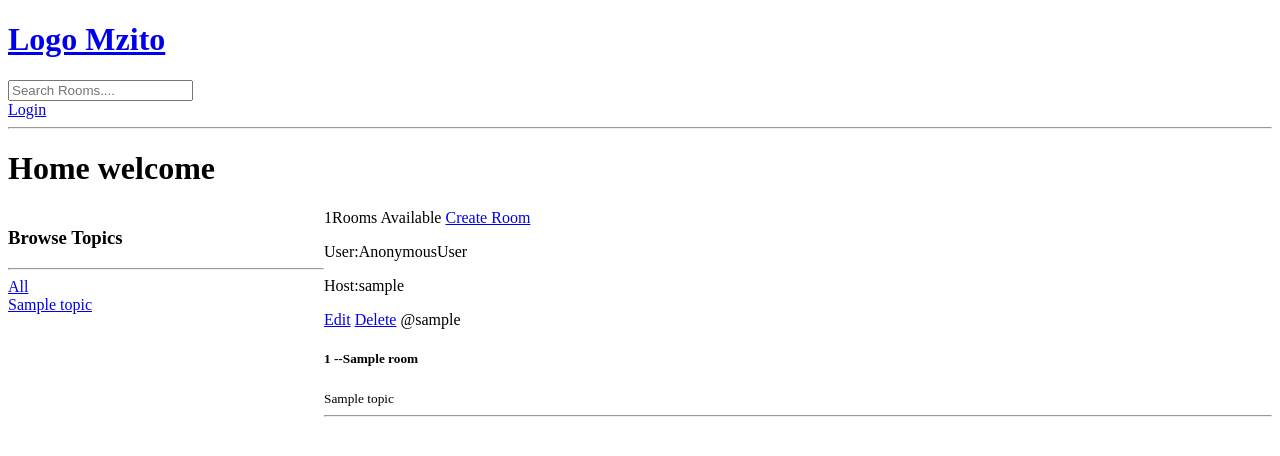
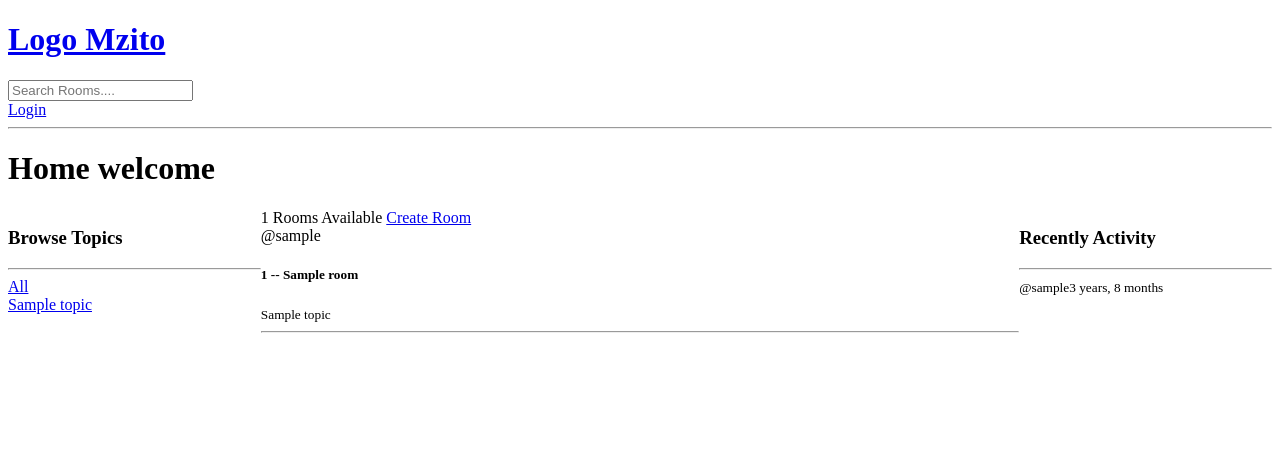
Before and after one commit to vincenttommi/try-django, a Django app: page / in a window 1280 px wide. Shown: the top 456 px of the page. Run offline with Django 4.2, Linux system fonts and the light colour scheme; tables that the repository leaves empty hold one stand-in row (values such as "Sample post").

Commit message:
correcting home interface

```diff
--- a/elimu_site/wera/models.py
+++ b/elimu_site/wera/models.py
@@ -50,3 +50,6 @@ class Message(models.Model):
 
     def __str(self):
         return self.body[0:50]
+
+    class Meta:
+        ordering  = ['-updated', '-created']
--- a/elimu_site/wera/templates/wera/home.html
+++ b/elimu_site/wera/templates/wera/home.html
@@ -1,74 +1,78 @@
 {% extends "wera/main.html" %}
 
+{% block content %}
+<!DOCTYPE html>
+<html>
 
- {% block content%}
+<head>
+    <style>
+        .home-container {
+            display: grid;
+            grid-template-columns:1fr 3fr 1fr ;
+        }
+    </style>
+</head>
 
-<style>
-  .home-container{
-    display:grid;
-    grid-template-columns: 1fr 3fr;
-  }
-
-
-
-</style>
-
+<body>
     <h1>Home welcome</h1>
-
-
-
-
 
     <div class="home-container">
         <div>
             <h3>Browse Topics</h3>
             <hr>
 
+            <div>
+                <a href="{% url 'home' %}">All</a>
+            </div>
+            {# When refreshing the page, it should go back to home. #}
+            {% for topic in topics %}
+            <div>
+                <a href="{% url 'home' %}?q={{ topic.name }}">{{ topic.name }}</a>
+            </div>
+            {% endfor %}
+        </div>
+        {# First container #}
+        <div>
+            <a>{{ room_count }} Rooms Available</a>
+            <a href="{% url 'create-room' %}">Create Room</a>
+            <div>
+                {% for room in rooms %}
+                <div>
+                    {# Hide information of the user and only display when the users are certain hosts #}
+                    {% if request.user == room.host %}
+                    {# Debugging Info #}
+                    <p>User: {{ request.user }}</p>
+                    <p>Host: {{ room.host }}</p>
+                    <a href="{% url 'update-room' room.id %}">Edit</a>
+                    <a href="{% url 'delete-room' room.id %}">Delete</a>
+                    {% endif %}
+                    <span>@{{ room.host.username }}</span>
+                    <h5>{{ room.id }} -- {{ room.name }}</h5>
+                    <small href="{% url 'home' %}">{{ room.topic.name }}</small>
+                    <hr>
+                </div>
+                {% endfor %}
+        </div>
+    </div>
+
 
 
 
     <div>
-           <a href="{%  url  'home' %}">All</a>
-         </div>
-         {% comment %}when refreshing the page it should go  back to home {% endcomment %}
 
-       {%  for  topic  in topics %}
-         <div>
-           <a href="{%  url 'home' %}?q={{topic.name}}">{{topic.name}}</a>
-         </div>
-       {%  endfor %}
-    </div>
-
-{% comment %} first container {% endcomment %}
+ <h3>Recently Activity</h3>
+ <hr>
+ {%    for message in  room_messages %}
  <div>
 
-    <a>{{room_count}}Rooms Available</a>
-<a href="{% url 'create-room'%}">Create  Room</a>
-<div>
-    {%  for room in rooms %}
 
-    <div>
-         {% comment %} {% comment %} hidding information of the user and only displaying when the
-         users are of certain hosts {% endcomment %}
-      {% comment %} {% if request.user  == rooom.host %} {% endcomment %}
+<small>@{{message.user}}{{message.created|timesince}}</small>
+ </div>
+ {%  endfor  %}
 
-       {% comment %} debugging Info {% endcomment %}
-       <p>User:{{request.user }}</p>
-       <p>Host:{{room.host}}</p>
 
-      <a  href="{% url 'update-room' room.id %}">Edit</a>
-      <a href="{%   url 'delete-room'  room.id %}">Delete</a>
+    </div>
+</body>
 
-      {% comment %} {% endif %} {% endcomment %}
-
-    <span>@{{room.host.username}}</span>
-    <h5>{{room.id}} --{{room.name}}</h5>
-    <small href="{% url 'home'%}">{{room.topic.name}}</small>
-    <hr>
-    </div>
-    {%  endfor %}
-</div>
-    </div>
-</div>
-
-{% endblock %}
+</html>
+{% endblock content %}
--- a/elimu_site/wera/templates/wera/room.html
+++ b/elimu_site/wera/templates/wera/room.html
@@ -6,7 +6,8 @@
 <style>
     .room-container{
         display:grid;
-        grid-template-columns:3fr 1fr;
+        grid-template-columns:3fr 1fr ;
+        {% comment %} styles  for creating column  {% endcomment %}
 
 
     }
@@ -76,4 +77,4 @@
 </div>
 
 </div>
-{% endblock %}
+{% endblock   %}
--- a/elimu_site/wera/views.py
+++ b/elimu_site/wera/views.py
@@ -34,7 +34,10 @@ def home(request,):
     room_count   = rooms.count()
     #method to get number of rooms available intead of using  len()
 
-    context  = {'rooms': rooms, 'topics':topics, 'room_count': room_count}
+
+    room_messages = Message.objects.all()
+
+    context  = {'rooms': rooms, 'topics':topics, 'room_count': room_count,'room_messages':room_messages}
     return render(request, 'wera/home.html', context)
 
 
```
Lines whose indentation alone changed are shown as unchanged.
